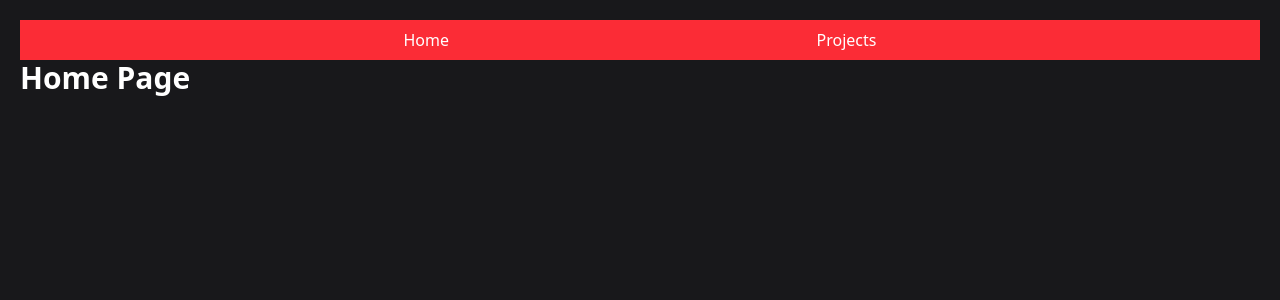
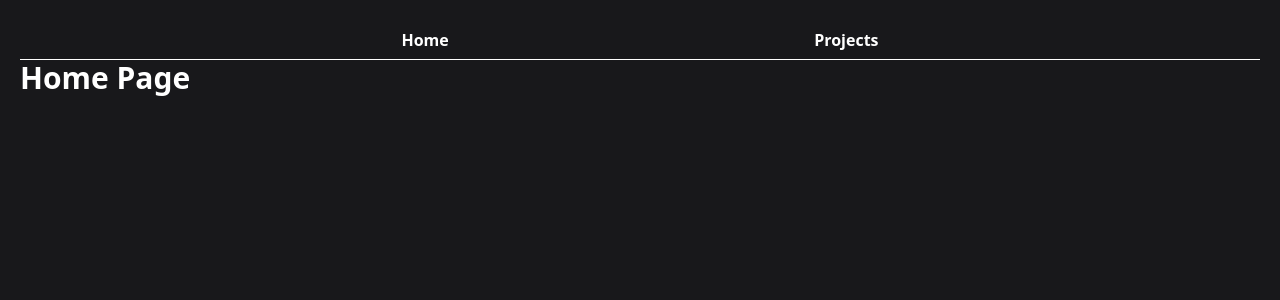
Before and after one commit to belunatic/task-master-frontend-project, a React (Vite) app: page / in a window 1280 px wide. Shown: the top 300 px of the page. Built offline with nearby package versions, Linux system fonts and the light colour scheme.

Commit message:
styled the navbar

```diff
--- a/src/components/NavBar.tsx
+++ b/src/components/NavBar.tsx
@@ -2,7 +2,7 @@ import { NavLink } from "react-router-dom";
 
 export default function NavBar() {
 	return (
-		<nav className="flex justify-evenly items-center w-full h-10 text-white px-4 bg-red-500">
+		<nav className="flex justify-evenly items-center w-full h-10 text-white px-4 py-2 font-semibold border-b border-white">
 			<NavLink to="/"> Home </NavLink>
 			<NavLink to="/projects"> Projects </NavLink>
 		</nav>
```
